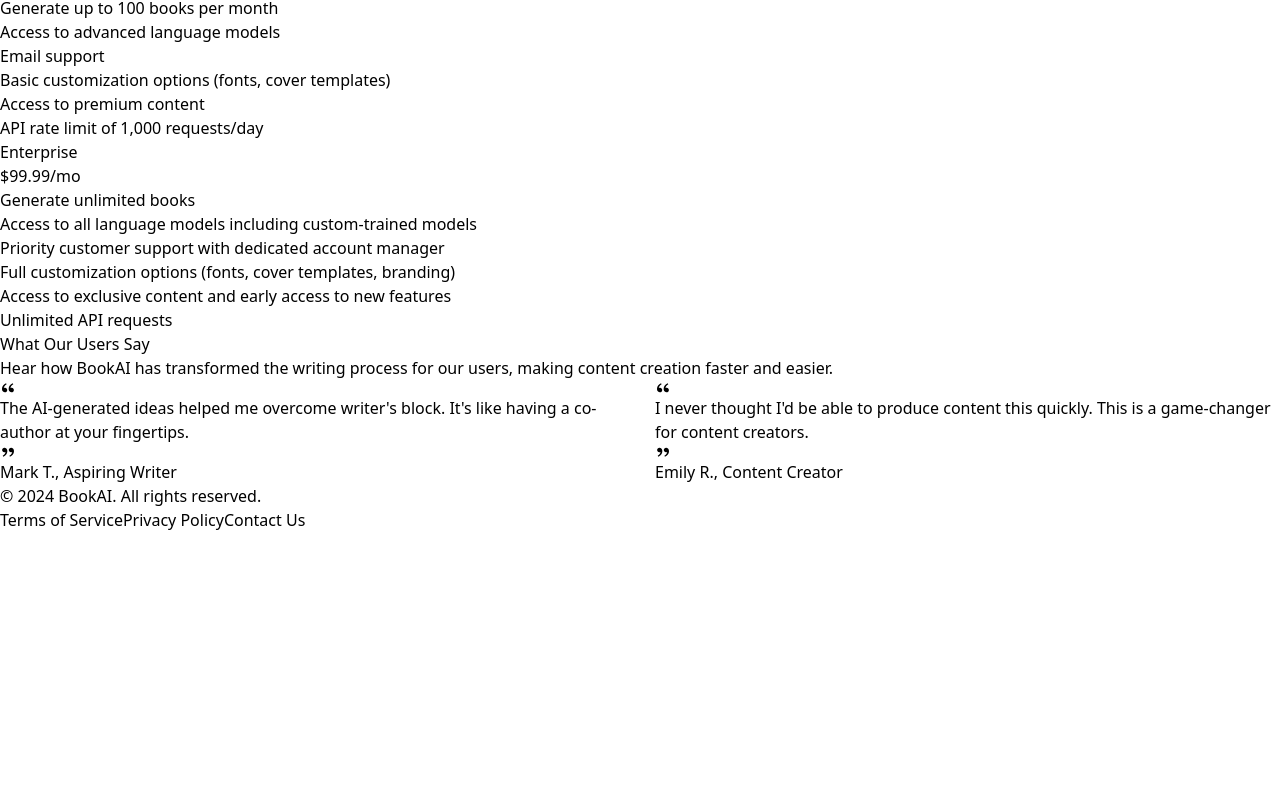
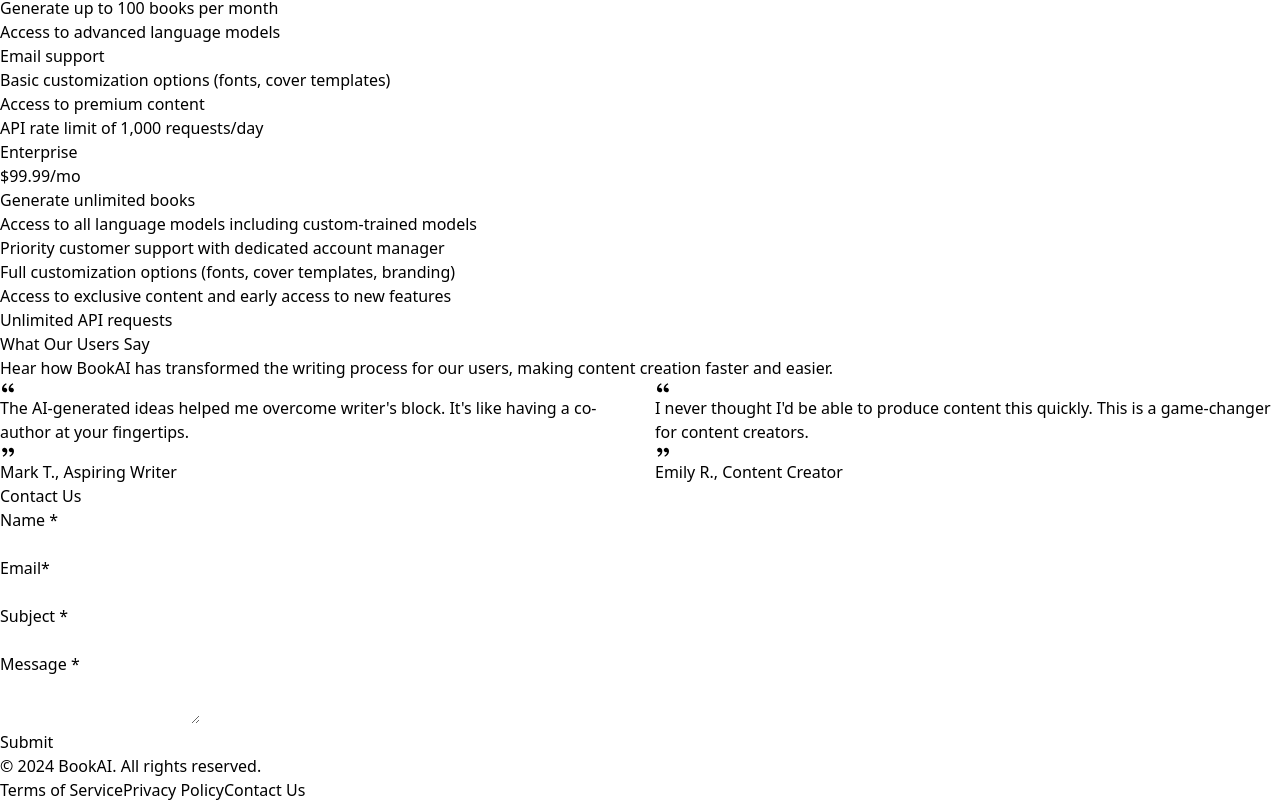
Before and after one commit to amankashyap004/book-edge-evolve, a React (Vite) app: page / in a window 1280 px wide. Shown: the part 2878-3680 px from the top of the page. Before the commit the page ends 3410 px from the top, so only its background shows below. Built offline with nearby package versions, Linux system fonts and the light colour scheme.

Commit message:
create: contact section

```diff
--- a/src/components/Footer.tsx
+++ b/src/components/Footer.tsx
@@ -13,7 +13,7 @@
 
 const Footer: React.FC = () => {
   return (
-    <footer className="flex justify-center items-center w-full border-t border-gray-600 border-opacity-40">
+    <footer className="flex justify-center items-center w-full border-t border-gray-600 border-opacity-40 mt-4 lg:mt-12">
       <div className="container px-4 lg:px-40 py-3 lg:py-6 flex flex-col justify-center items-center w-full gap-2 lg:gap-3">
         <section className="flex justify-center items-center w-full">
           <p className="text-sm lg:text-base font-bold">
--- /dev/null
+++ b/src/components/home/ContactUs.tsx
@@ -0,0 +1,164 @@
+import React, { useState } from "react";
+import Button from "../ui/Button";
+
+interface ContactFormState {
+  name: string;
+  email: string;
+  subject: string;
+  message: string;
+}
+
+interface ErrorState {
+  name?: string;
+  email?: string;
+  subject?: string;
+  message?: string;
+}
+
+const ContactUs: React.FC = () => {
+  const [formData, setFormData] = useState<ContactFormState>({
+    name: "",
+    email: "",
+    subject: "",
+    message: "",
+  });
+
+  const [errors, setErrors] = useState<ErrorState>({});
+  const [formStatus, setFormStatus] = useState<string>("");
+
+  const validateForm = (): boolean => {
+    const errors: ErrorState = {};
+    const emailRegex = /^[^\s@]+@[^\s@]+\.[^\s@]+$/;
+
+    if (!formData.name) errors.name = "Name is required";
+    if (!formData.email) {
+      errors.email = "Email is required";
+    } else if (!emailRegex.test(formData.email)) {
+      errors.email = "Please enter a valid email address";
+    }
+    if (!formData.subject) errors.subject = "Subject is required";
+    if (!formData.message) errors.message = "Message is required";
+
+    setErrors(errors);
+    return Object.keys(errors).length === 0;
+  };
+
+  const handleChange = (
+    e: React.ChangeEvent<HTMLInputElement | HTMLTextAreaElement>
+  ) => {
+    setFormData({ ...formData, [e.target.name]: e.target.value });
+    if (validateForm()) {
+      setErrors({});
+    }
+  };
+
+  const handleSubmit = (e: React.FormEvent) => {
+    e.preventDefault();
+    if (validateForm()) {
+      setFormStatus("Form submitted successfully!");
+      setFormData({ name: "", email: "", subject: "", message: "" });
+      setErrors({});
+    } else {
+      setFormStatus("Please fix the errors before submitting.");
+    }
+  };
+
+  return (
+    <div className="flex justify-center items-center w-full">
+      <div className="container px-4 lg:px-40 py-4 flex justify-center items-center w-full lg:w-3/4">
+        <div className="p-4 lg:p-8 rounded-lg shadow-md bg-[#4b0082]/50 backdrop-blur-lg w-full">
+          <h2 className="text-xl lg:text-2xl font-bold mb-2 lg:mb-4 text-center">
+            Contact Us
+          </h2>
+          <form onSubmit={handleSubmit} className="space-y-2">
+            <div>
+              <div className="flex justify-between items-center w-full">
+                <label className="block font-medium mb-1" htmlFor="name">
+                  Name <span className="text-red-500">*</span>
+                </label>
+                {errors.name && (
+                  <p className="text-red-500 text-sm">{errors.name}</p>
+                )}
+              </div>
+              <input
+                type="text"
+                id="name"
+                name="name"
+                value={formData.name}
+                onChange={handleChange}
+                className={`w-full p-2 border bg-transparent outline-none ${
+                  errors.name ? "border-red-500" : "border-gray-300"
+                } rounded-md`}
+              />
+            </div>
+            <div>
+              <div className="flex justify-between items-center w-full">
+                <label className="block font-medium mb-1" htmlFor="email">
+                  Email<span className="text-red-500">*</span>
+                </label>
+                {errors.email && (
+                  <p className="text-red-500 text-sm">{errors.email}</p>
+                )}
+              </div>
+              <input
+                type="email"
+                id="email"
+                name="email"
+                value={formData.email}
+                onChange={handleChange}
+                className={`w-full p-2 border bg-transparent outline-none ${
+                  errors.email ? "border-red-500" : "border-gray-300"
+                } rounded-md`}
+              />
+            </div>
+            <div>
+              <div className="flex justify-between items-center w-full">
+                <label className="block font-medium mb-1" htmlFor="subject">
+                  Subject <span className="text-red-500">*</span>
+                </label>
+                {errors.subject && (
+                  <p className="text-red-500 text-sm">{errors.subject}</p>
+                )}
+              </div>
+              <input
+                type="text"
+                id="subject"
+                name="subject"
+                value={formData.subject}
+                onChange={handleChange}
+                className={`w-full p-2 border bg-transparent outline-none ${
+                  errors.subject ? "border-red-500" : "border-gray-300"
+                } rounded-md`}
+              />
+            </div>
+            <div>
+              <div className="flex justify-between items-center w-full">
+                <label className="block font-medium mb-1" htmlFor="message">
+                  Message <span className="text-red-500">*</span>
+                </label>
+                {errors.message && (
+                  <p className="text-red-500 text-sm">{errors.message}</p>
+                )}
+              </div>
+              <textarea
+                id="message"
+                name="message"
+                value={formData.message}
+                onChange={handleChange}
+                className={`w-full p-2 border bg-transparent outline-none ${
+                  errors.message ? "border-red-500" : "border-gray-300"
+                } rounded-md h-24`}
+              />
+            </div>
+            <Button text="Submit" type="submit" className="w-full" />
+            {formStatus && (
+              <p className="mt-4 text-center text-sm">{formStatus}</p>
+            )}
+          </form>
+        </div>
+      </div>
+    </div>
+  );
+};
+
+export default ContactUs;
--- a/src/components/home/HomePage.tsx
+++ b/src/components/home/HomePage.tsx
@@ -4,6 +4,7 @@
 import Features from "./Features";
 import PricingSection from "./PricingSection";
 import Testimonials from "./Testimonials";
+import ContactUs from "./ContactUs";
 
 const HomePage: React.FC = () => {
   return (
@@ -13,6 +14,7 @@
       <Features />
       <PricingSection />
       <Testimonials />
+      <ContactUs/>
     </div>
   );
 };
--- a/src/components/home/Testimonials.tsx
+++ b/src/components/home/Testimonials.tsx
@@ -1,5 +1,3 @@
-"use client";
-
 import React, { useState, useRef } from "react";
 import { RiDoubleQuotesL, RiDoubleQuotesR } from "react-icons/ri";
 
--- a/src/components/ui/Button.tsx
+++ b/src/components/ui/Button.tsx
@@ -2,13 +2,20 @@
 
 interface ButtonProps {
   text: string;
+  type?: "submit" | "reset" | "button";
   className?: string;
   onClick?: () => void;
 }
 
-const Button: React.FC<ButtonProps> = ({ text, className, onClick }) => {
+const Button: React.FC<ButtonProps> = ({
+  text,
+  className,
+  onClick,
+  type = "button",
+}) => {
   return (
     <button
+      type={type}
       onClick={onClick}
       className={`text-white px-4 py-2 rounded transition-all duration-300 hover:opacity-90 bg-gradient-to-l from-[#8a2be2] to-[#543a6d] hover:from-[#543a6d] hover:to-[#8a2be2] ${className}`}
     >
```
